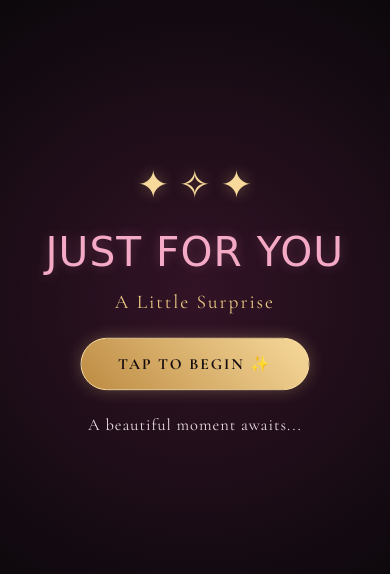
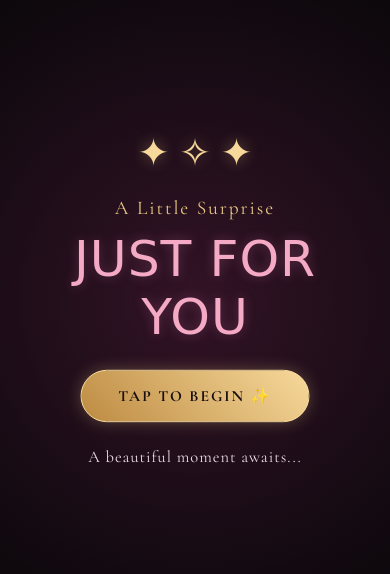
Before and after one commit to TARUNKOKKU419/divija-birthday-surprise, a plain HTML site: page index.html in a window 390 px wide. Shown: the part 124-698 px from the top of the page. Drawn offline with nearby package versions, Linux system fonts and the light colour scheme; a web font is replaced by a local one.

Commit message:
Fix birthday intro layout and final reveal

```diff
--- a/index.html
+++ b/index.html
@@ -17,16 +17,16 @@
 
 <body>
 
-  <!-- TAP TO BEGIN -->
+  <!-- TAP TO BEGIN SCREEN -->
 
   <section id="startScreen">
     <div class="start-content">
 
       <div class="start-decoration">✦ ✧ ✦</div>
 
+      <h2>A Little Surprise</h2>
+
       <p class="start-heading">JUST FOR YOU</p>
-
-      <h2>A Little Surprise</h2>
 
       <button id="startBtn">TAP TO BEGIN ✨</button>
 
--- a/script.js
+++ b/script.js
@@ -46,13 +46,13 @@ function openSurprise() {
   surpriseBtn.disabled = true;
   surpriseBtn.textContent = "YOUR SURPRISE IS HERE ✨";
 
-  /* SHOW BIRTHDAY MESSAGE */
+  /* BIRTHDAY MESSAGE */
 
   message.style.display = "block";
 
   setTimeout(() => {
 
-    /* SHOW ADMIRATION */
+    /* ADMIRATION */
 
     admiration.style.display = "block";
 
--- a/style.css
+++ b/style.css
@@ -30,7 +30,7 @@ body::before {
   z-index: 1;
 }
 
-/* TAP TO BEGIN */
+/* TAP TO BEGIN SCREEN */
 
 #startScreen {
   position: fixed;
@@ -62,23 +62,26 @@ body::before {
   text-shadow: 0 0 15px rgba(232,199,131,.4);
 }
 
-/* JUST FOR YOU - BIG TEXT */
+/* A LITTLE SURPRISE - TOP */
+
+.start-content h2 {
+  font-family: 'Cormorant Garamond', serif;
+  font-size: 22px;
+  font-weight: 400;
+  color: #e8c783;
+  margin: 10px 0;
+  letter-spacing: 2px;
+}
+
+/* JUST FOR YOU - BELOW */
 
 .start-heading {
   color: #f4a9c5;
+  font-family: 'Italianno', cursive;
   font-size: clamp(42px, 8vw, 70px);
   letter-spacing: 2px;
-  font-family: 'Italianno', cursive;
+  margin-bottom: 25px;
   text-shadow: 0 0 12px rgba(232,121,176,.3);
-}
-
-.start-content h2 {
-  font-family: 'Cormorant Garamond', serif;
-  font-size: 20px;
-  font-weight: 400;
-  color: #e8c783;
-  margin: 15px 0 25px;
-  letter-spacing: 2px;
 }
 
 #startBtn {
@@ -195,7 +198,7 @@ body.started h1 {
   animation: fadeUp 2s ease 3.8s both;
 }
 
-/* DIVIJA HANDWRITING FONT */
+/* DIVIJA HANDWRITING NAME */
 
 .name {
   font-family: 'Italianno', cursive;
@@ -466,8 +469,12 @@ body.started #surpriseBtn {
     margin-top: 45px;
   }
 
+  .start-content h2 {
+    font-size: 20px;
+  }
+
   .start-heading {
-    font-size: clamp(42px, 10vw, 60px);
+    font-size: 52px;
     letter-spacing: 1px;
   }
 
```
